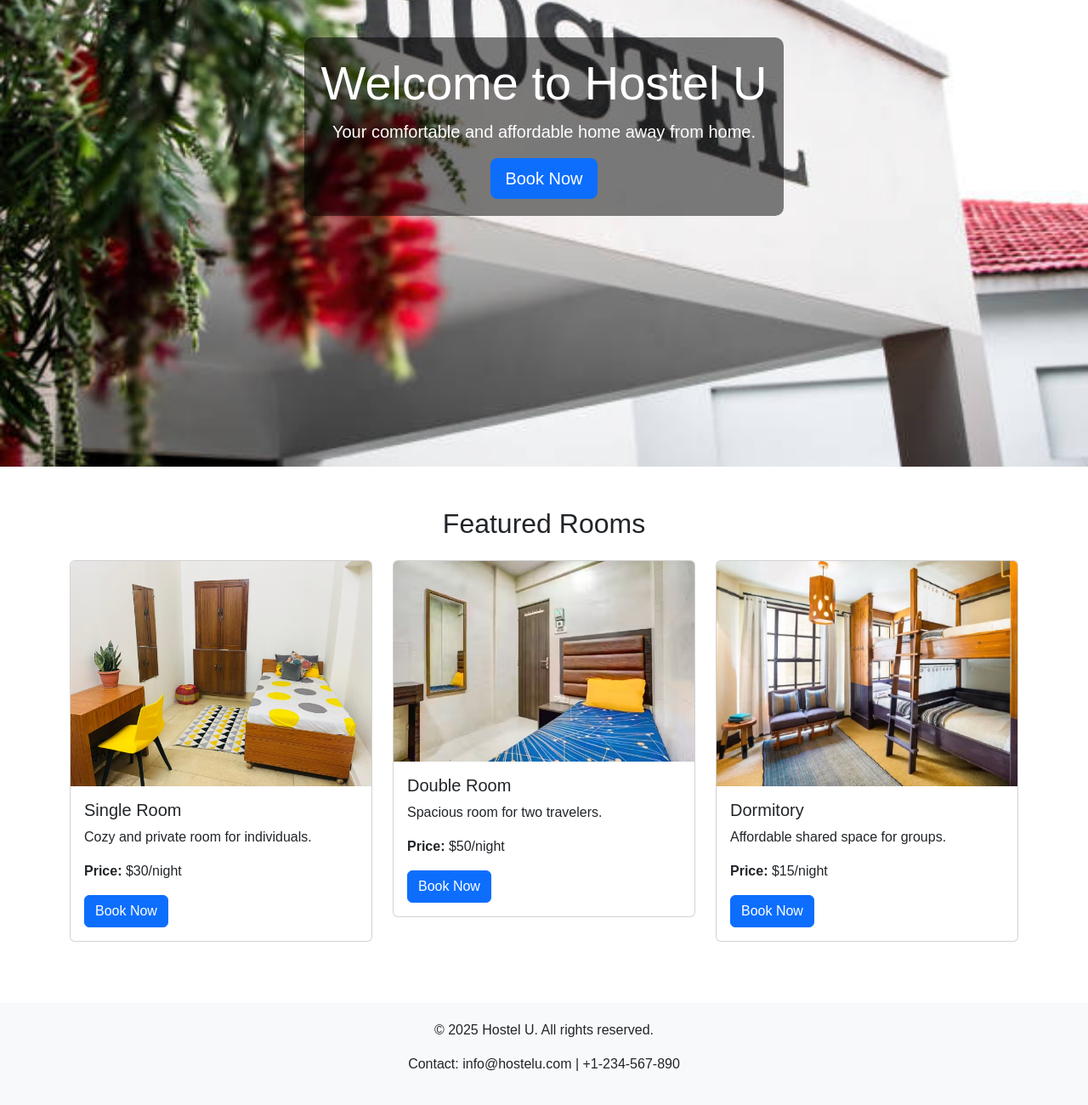
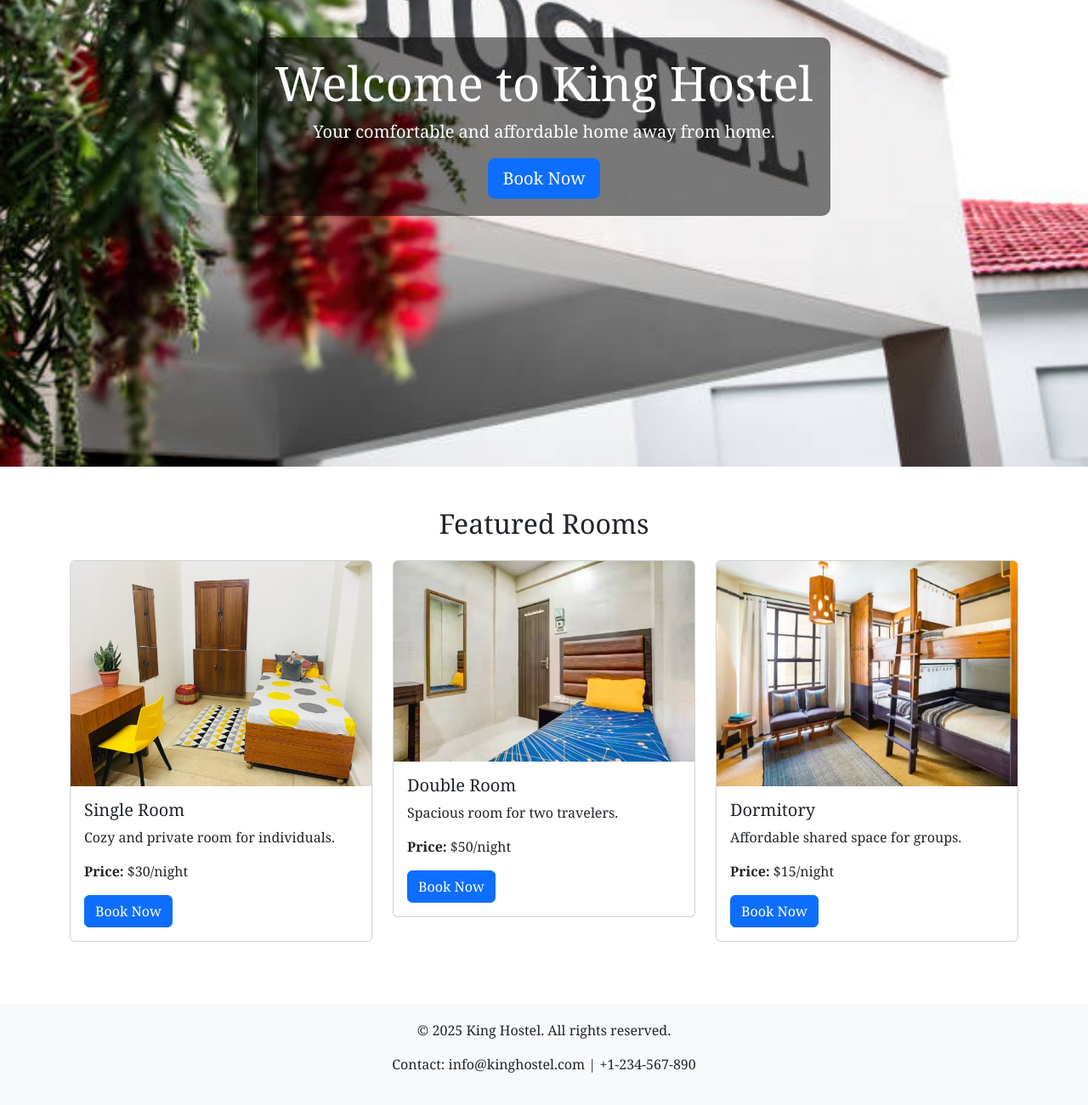
Before and after one commit to savan-navadiya63/hostel, a plain HTML site: page index.html in a window 1280 px wide. Shown: the part 307-1607 px from the top of the page at 85% size. Drawn offline with nearby package versions, Linux system fonts and the light colour scheme.

Commit message:
index.html

```diff
--- a/index.html
+++ b/index.html
@@ -3,15 +3,15 @@
 <head>
   <meta charset="UTF-8">
   <meta name="viewport" content="width=device-width, initial-scale=1.0">
-  <title>Hostel U - Home</title>
-  <meta name="description" content="Hostel U - Affordable and comfortable hostel with modern facilities for students and travelers.">
+  <title>King Hostel - Home</title>
+  <meta name="description" content="King Hostel - Affordable and comfortable hostel with modern facilities for students and travelers.">
   <link rel="icon" href="favicon.ico">
   <!-- Bootstrap CSS -->
   <link href="https://cdn.jsdelivr.net/npm/bootstrap@5.3.3/dist/css/bootstrap.min.css" rel="stylesheet">
   <!-- Bootstrap Icons -->
   <link href="https://cdn.jsdelivr.net/npm/bootstrap-icons@1.10.5/font/bootstrap-icons.css" rel="stylesheet">
   <style>
-    body { font-family: 'Arial', sans-serif; }
+    body { font-family:Cambria, Cochin, Georgia, Times, 'Times New Roman', serif; }
     .navbar { background-color: #f8f9fa; transition: box-shadow 0.3s ease; }
     .navbar.scrolled { box-shadow: 0 2px 5px rgba(0,0,0,0.1); }
     .navbar-brand { font-weight: bold; color: #007bff !important; }
@@ -41,7 +41,7 @@
   <!-- Navbar -->
   <nav class="navbar navbar-expand-lg navbar-light sticky-top">
     <div class="container">
-      <a class="navbar-brand" href="index.html">Hostel U</a>
+      <a class="navbar-brand" href="index.html">King Hostel</a>
       <button class="navbar-toggler" data-bs-toggle="collapse" data-bs-target="#navbarNav">
         <span class="navbar-toggler-icon"></span>
       </button>
@@ -60,7 +60,7 @@
   <!-- Hero Section -->
   <section class="hero-section">
     <div class="hero-overlay">
-      <h1 class="display-4">Welcome to Hostel U</h1>
+      <h1 class="display-4">Welcome to King Hostel</h1>
       <p class="lead">Your comfortable and affordable home away from home.</p>
       <a href="contact.html" class="btn btn-primary btn-lg">Book Now</a>
     </div>
@@ -111,8 +111,8 @@
   <!-- Footer -->
   <footer class="text-center">
     <div class="container">
-      <p>&copy; 2025 Hostel U. All rights reserved.</p>
-      <p>Contact: info@hostelu.com | +1-234-567-890</p>
+      <p>&copy; 2025 King Hostel. All rights reserved.</p>
+      <p>Contact: info@kinghostel.com | +1-234-567-890</p>
     </div>
   </footer>
 
```
